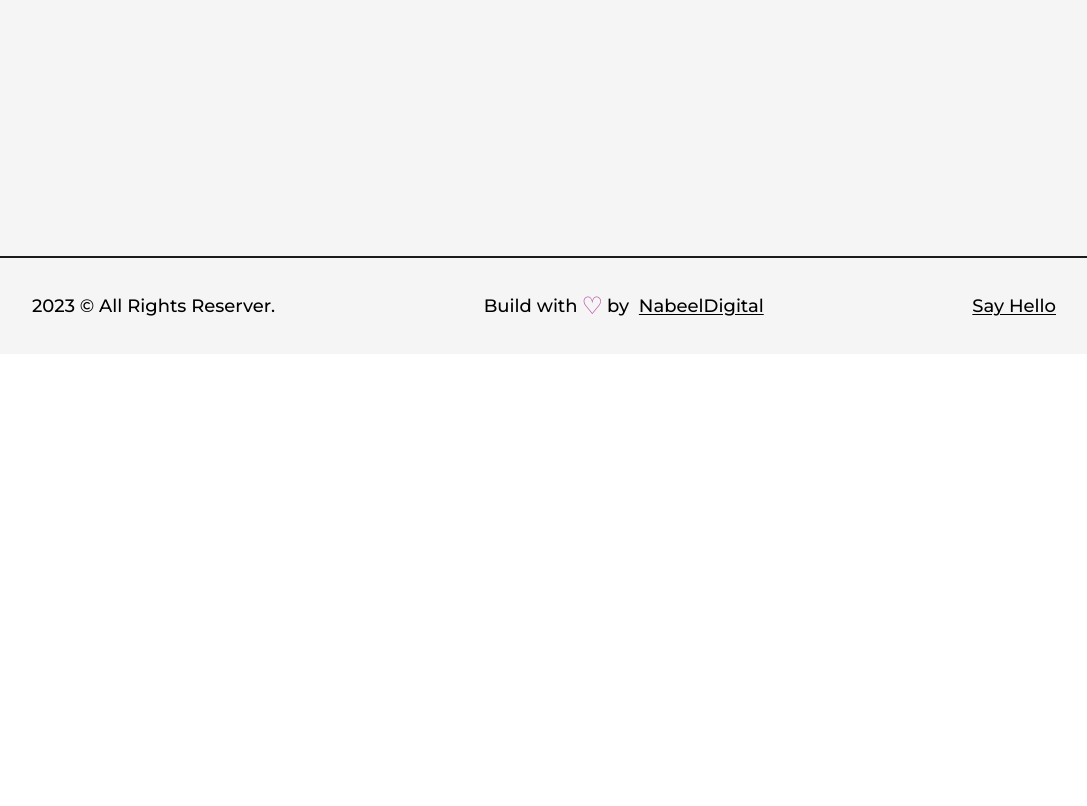
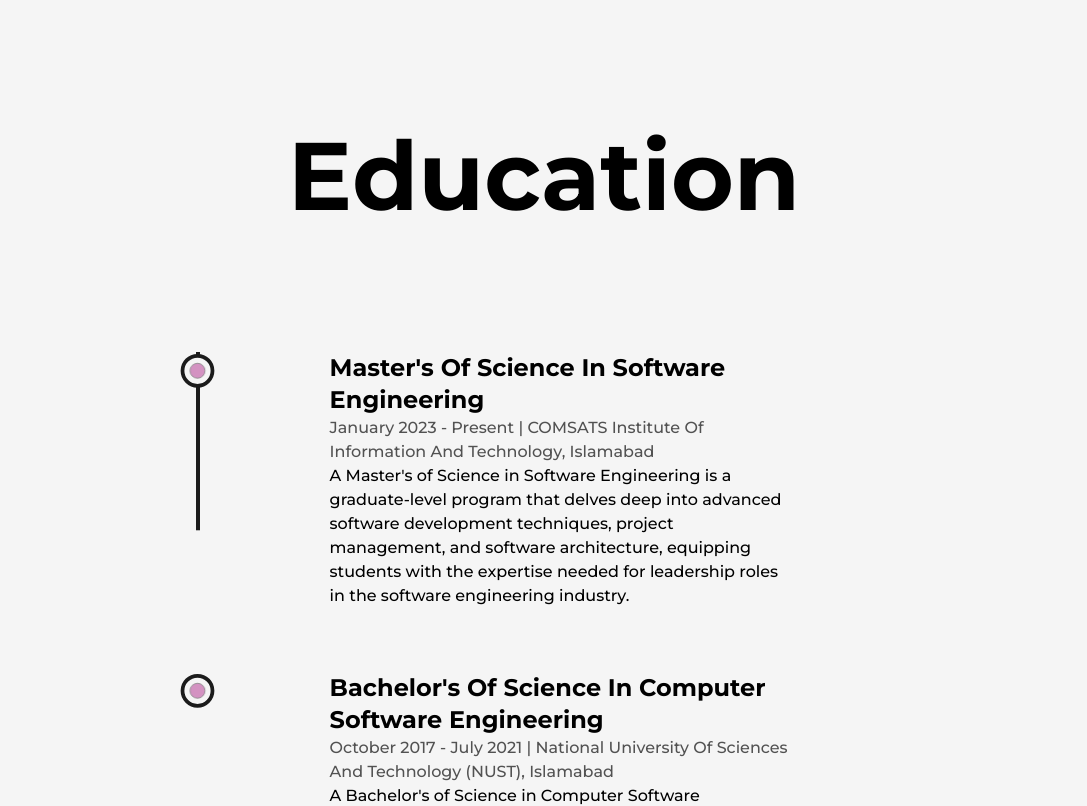
Before and after one commit to Metaverse-Nabeel/portfolio_next_JS, a Next.js app: page /about in a window 1280 px wide. Shown: the part 4220-5026 px from the top of the page, without its empty margins (96-1183 px from the left). Before the commit the page ends 4574 px from the top, so only its background shows below. Built offline with nearby package versions, Linux system fonts and the light colour scheme.

Commit message:
Education section added to the About page

```diff
--- a/src/pages/about.js
+++ b/src/pages/about.js
@@ -7,6 +7,7 @@ import profilePic from '../../public/images/profile/developer-pic-2.jpg'
 import { useInView, useMotionValue, useSpring } from 'framer-motion'
 import Skills from '@/components/Skills'
 import Experience from '@/components/Experience'
+import Education from '@/components/Education'
 
 const stats = [
   {
@@ -105,6 +106,7 @@ const about = () => {
         </div>
         <Skills />
         <Experience />
+        <Education />
       </Layout>
     </main>
     </>
```
